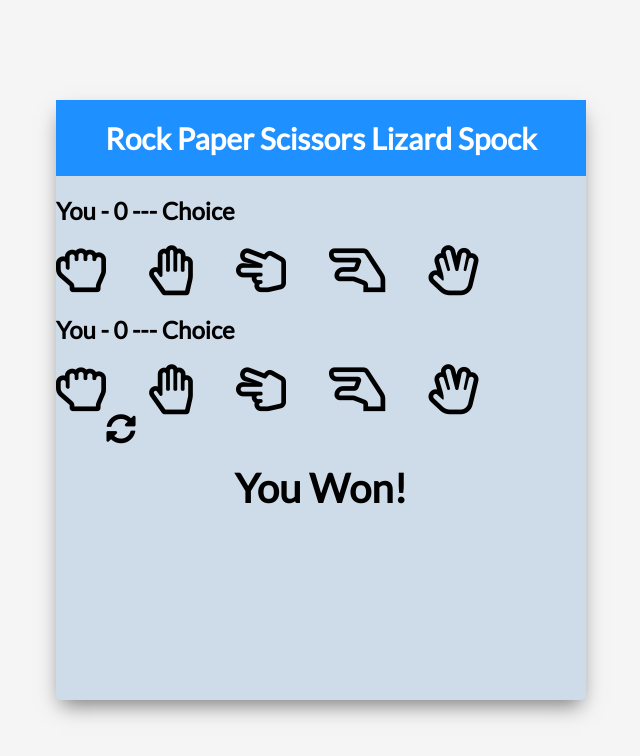
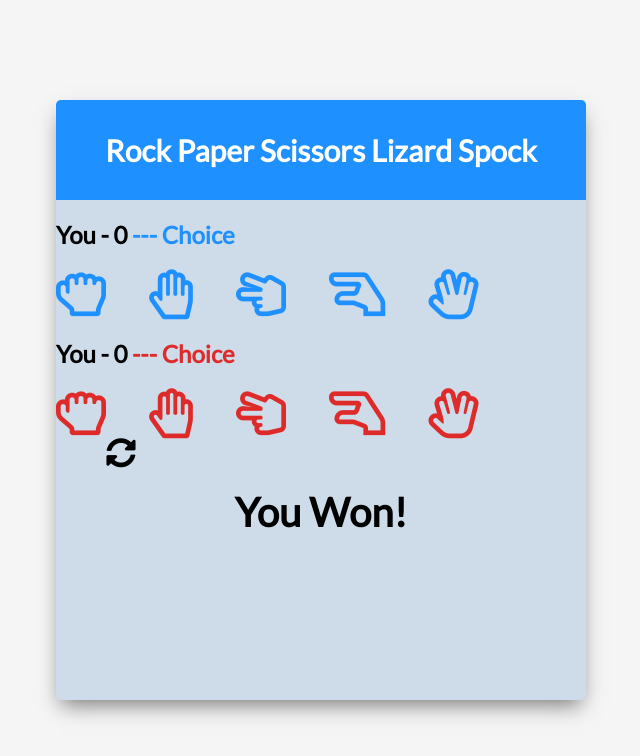
Before and after one commit to nikosajadi/spock-rock-game, a plain HTML site: page index.html in a window 1280 px wide. Shown: the whole page, without its empty margins (319-959 px from the left). Drawn offline with Linux system fonts and the light colour scheme.

Commit message:
player UI CSS

```diff
--- a/style.css
+++ b/style.css
@@ -25,7 +25,9 @@ body {
 
 .header {
   background: dodgerblue;
-
+  border-top-left-radius: 5px;
+  border-top-right-radius: 5px;
+  height: 100px;
   display: flex;
   justify-content: center;
   align-items: center;
@@ -43,14 +45,24 @@ h1 {
 h2 {
   margin-bottom: 20px;
 }
-
+/* this is class fot all Icon */
 .far {
   font-size: 50px;
   margin-right: 40px;
   User-select: none;
 }
+/* player is ID */
+#player .far,
+#player .choice {
+  color: dodgerblue;
+  cursor: pointer;
+}
 
+#computer .far,
+#computer .choice {
+  color: rgb(223, 42, 42);
 
+}
 
 .reset-icon {
   font-size: 30px;
@@ -73,7 +85,7 @@ h2 {
 /* Media Query: Large Smartphone (Vertical) */
 @media screen and (max-width: 600px) {
   .game-container {
-
+    width: 95%;
     height: 580px;
   }
 
```
